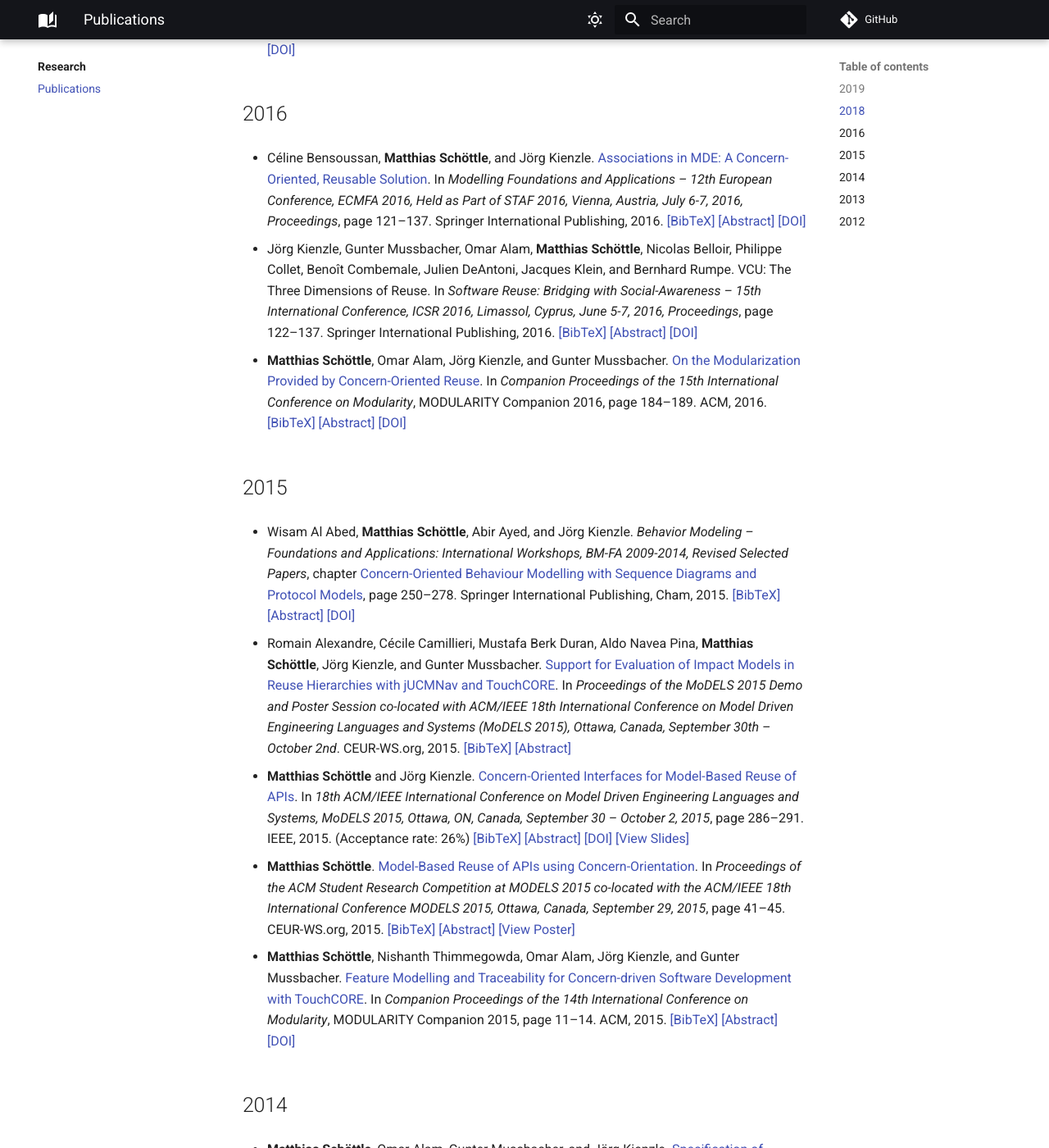
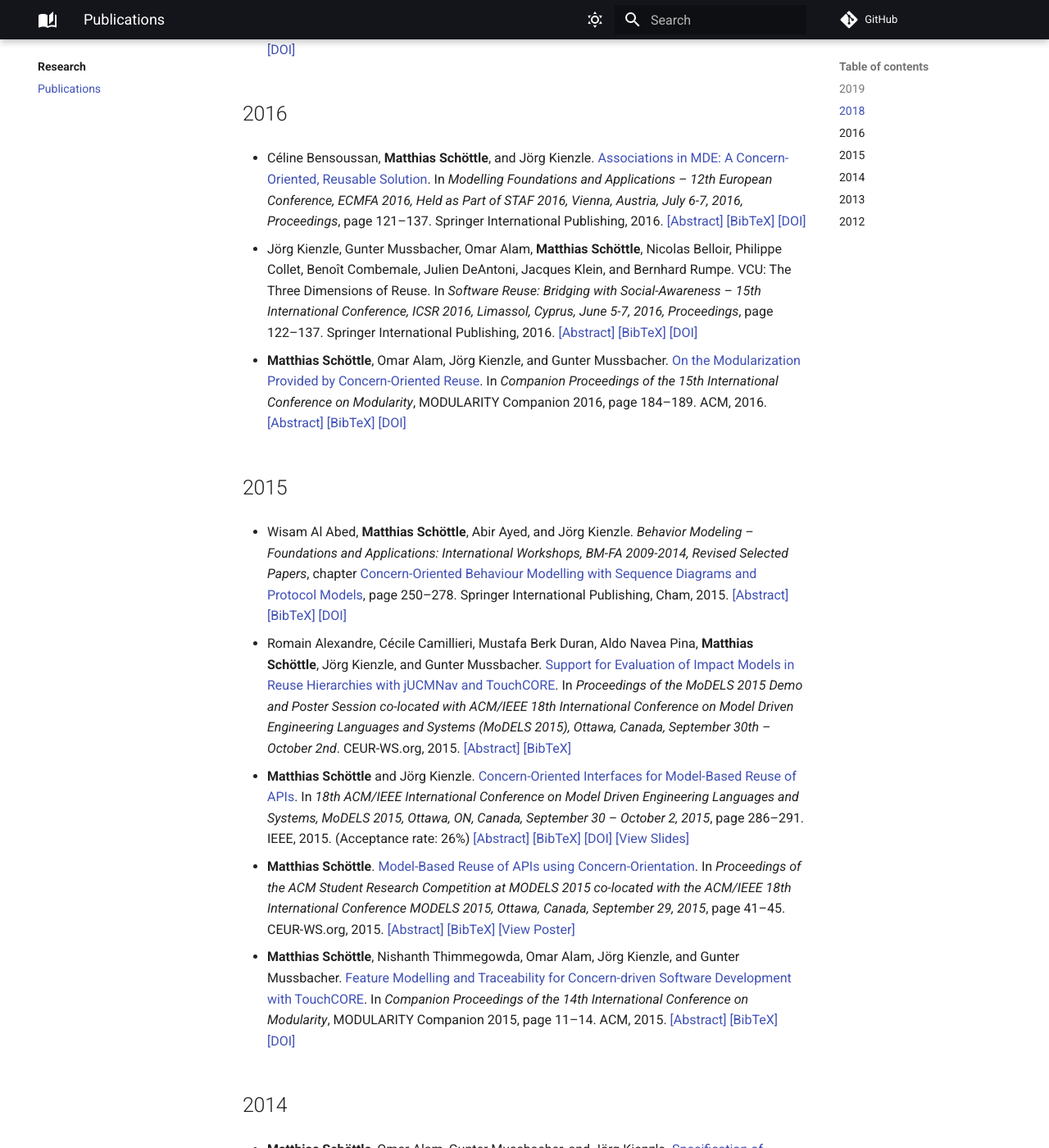
Before and after one commit to mschoettle/website, an MkDocs documentation site: the page built from docs/research/publications.md, in a window 1280 px wide and 1400 px high, scrolled down 661 px. Shown: the whole window at 82% size. Built offline with MkDocs 1.6.1 and Material for MkDocs 9.7.7, drawn with Linux system fonts in a browser that asks for light colours; comment, search, counter and statistics services are not loaded; some of the changed text lies outside the part shown.

````diff
--- /dev/null
+++ b/docs/javascript/extra.js
@@ -0,0 +1,23 @@
+document$.subscribe(function () {
+  // Find [Abstract] links and add a click handler to show and hide the abstract admonition
+  for (element of document.getElementsByTagName('a')) {
+    if (element.text == '[Abstract]') {
+      element.addEventListener('click', function (event) {
+        event.preventDefault()
+        let abstract = event.target.parentNode.nextElementSibling
+        abstract.classList.toggle('hidden')
+      })
+    }
+  }
+
+  // Find [BibTeX] links and add a click handler to show and hide the cite admonition
+  for (element of document.getElementsByTagName('a')) {
+    if (element.text == '[BibTeX]') {
+      element.addEventListener('click', function (event) {
+        event.preventDefault()
+        let bibtex = event.target.parentNode.nextElementSibling.nextElementSibling
+        bibtex.classList.toggle('hidden')
+      })
+    }
+  }
+})
--- a/docs/research/publications.md
+++ b/docs/research/publications.md
@@ -28,7 +28,7 @@
         ```
 
 * **Matthias Schöttle**. [_Model-Based Reuse of Framework APIs: Bridging the Gap Between Models and Code_](https://mattsch.com/wp-content/papercite-data/pdf/phdthesis_schoettle2019.pdf). PhD thesis, School of Computer Science, McGill University, 2019.
-    [\[BibTeX\]](#) [\[Abstract\]](#) [\[View Slides\]](https://mattsch.com/wp-content/papercite-data/pdf/phdthesis_schoettle2019_slides.pdf "View Slides of presentation")
+    [\[Abstract\]](#) [\[BibTeX\]](#) [\[View Slides\]](https://mattsch.com/wp-content/papercite-data/pdf/phdthesis_schoettle2019_slides.pdf "View Slides of presentation")
     { #paper-19 }
 
     !!! abstract hidden
@@ -52,7 +52,7 @@
 ## 2018
 
 * Benoit Combemale, Jörg Kienzle, Gunter Mussbacher, Olivier Barais, Erwan Bousse, Walter Cazzola, Philippe Collet, Thomas Degueule, Robert Heinrich, Jean-Marc Jézéquel, Manuel Leduc, Tanja Mayerhofer, Sébastien Mosser, **Matthias Schöttle**, Misha Strittmatter, and Andreas Wortmann. [Concern-Oriented Language Development (COLD): Fostering Reuse in Language Engineering](https://mattsch.com/wp-content/papercite-data/pdf/comlan-combemale2018.pdf). _Computer Languages, Systems & Structures_, 2018.
-    [\[BibTeX\]](#) [\[Abstract\]](#) [\[DOI\]](http://dx.doi.org/10.1016/j.cl.2018.05.004 "View document on publisher site")
+    [\[Abstract\]](#) [\[BibTeX\]](#) [\[DOI\]](http://dx.doi.org/10.1016/j.cl.2018.05.004 "View document on publisher site")
     { #paper-18 }
 
     !!! abstract hidden
@@ -80,7 +80,7 @@
 ## 2016
 
 * Céline Bensoussan, **Matthias Schöttle**, and Jörg Kienzle. [Associations in MDE: A Concern-Oriented, Reusable Solution](https://mattsch.com/wp-content/papercite-data/pdf/ecmfa-bensoussan2016.pdf). In _Modelling Foundations and Applications – 12th European Conference, ECMFA 2016, Held as Part of STAF 2016, Vienna, Austria, July 6-7, 2016, Proceedings_, page 121–137. Springer International Publishing, 2016.
-    [\[BibTeX\]](#) [\[Abstract\]](#) [\[DOI\]](http://dx.doi.org/10.1007/978-3-319-42061-5_8 "View document on publisher site")
+    [\[Abstract\]](#) [\[BibTeX\]](#) [\[DOI\]](http://dx.doi.org/10.1007/978-3-319-42061-5_8 "View document on publisher site")
     { #paper-17 }
 
     !!! abstract hidden
@@ -103,7 +103,7 @@
         ```
 
 * Jörg Kienzle, Gunter Mussbacher, Omar Alam, **Matthias Schöttle**, Nicolas Belloir, Philippe Collet, Benoît Combemale, Julien DeAntoni, Jacques Klein, and Bernhard Rumpe. VCU: The Three Dimensions of Reuse. In _Software Reuse: Bridging with Social-Awareness – 15th International Conference, ICSR 2016, Limassol, Cyprus, June 5-7, 2016, Proceedings_, page 122–137. Springer International Publishing, 2016.
-    [\[BibTeX\]](#) [\[Abstract\]](#) [\[DOI\]](http://dx.doi.org/10.1007/978-3-319-35122-3_9 "View document on publisher site")
+    [\[Abstract\]](#) [\[BibTeX\]](#) [\[DOI\]](http://dx.doi.org/10.1007/978-3-319-35122-3_9 "View document on publisher site")
     { #paper-16 }
 
     !!! abstract hidden
@@ -126,7 +126,7 @@
         ```
 
 * **Matthias Schöttle**, Omar Alam, Jörg Kienzle, and Gunter Mussbacher. [On the Modularization Provided by Concern-Oriented Reuse](https://mattsch.com/wp-content/papercite-data/pdf/momo-schoettle2016.pdf). In _Companion Proceedings of the 15th International Conference on Modularity_, MODULARITY Companion 2016, page 184–189. ACM, 2016.
-    [\[BibTeX\]](#) [\[Abstract\]](#) [\[DOI\]](http://dx.doi.org/10.1145/2892664.2892697 "View document on publisher site")
+    [\[Abstract\]](#) [\[BibTeX\]](#) [\[DOI\]](http://dx.doi.org/10.1145/2892664.2892697 "View document on publisher site")
     { #paper-15 }
 
     !!! abstract hidden
@@ -153,7 +153,7 @@
 ## 2015
 
 * Wisam Al Abed, **Matthias Schöttle**, Abir Ayed, and Jörg Kienzle. _Behavior Modeling – Foundations and Applications: International Workshops, BM-FA 2009-2014, Revised Selected Papers_, chapter [Concern-Oriented Behaviour Modelling with Sequence Diagrams and Protocol Models](https://mattsch.com/wp-content/papercite-data/pdf/bmfa-alabed2015.pdf), page 250–278. Springer International Publishing, Cham, 2015.
-    [\[BibTeX\]](#) [\[Abstract\]](#) [\[DOI\]](http://dx.doi.org/10.1007/978-3-319-21912-7_10 "View document on publisher site")
+    [\[Abstract\]](#) [\[BibTeX\]](#) [\[DOI\]](http://dx.doi.org/10.1007/978-3-319-21912-7_10 "View document on publisher site")
     { #paper-14 }
 
     !!! abstract hidden
@@ -180,7 +180,7 @@
         ```
 
 * Romain Alexandre, Cécile Camillieri, Mustafa Berk Duran, Aldo Navea Pina, **Matthias Schöttle**, Jörg Kienzle, and Gunter Mussbacher. [Support for Evaluation of Impact Models in Reuse Hierarchies with jUCMNav and TouchCORE](https://mattsch.com/wp-content/papercite-data/pdf/models-demos-alexandre2015.pdf). In _Proceedings of the MoDELS 2015 Demo and Poster Session co-located with ACM/IEEE 18th International Conference on Model Driven Engineering Languages and Systems (MoDELS 2015), Ottawa, Canada, September 30th – October 2nd_. CEUR-WS.org, 2015.
-    [\[BibTeX\]](#) [\[Abstract\]](#)
+    [\[Abstract\]](#) [\[BibTeX\]](#)
     { #paper-13 }
 
     !!! abstract hidden
@@ -202,7 +202,7 @@
         ```
 
 * **Matthias Schöttle** and Jörg Kienzle. [Concern-Oriented Interfaces for Model-Based Reuse of APIs](https://mattsch.com/wp-content/papercite-data/pdf/models-schoettle2015.pdf). In _18th ACM/IEEE International Conference on Model Driven Engineering Languages and Systems, MoDELS 2015, Ottawa, ON, Canada, September 30 – October 2, 2015_, page 286–291. IEEE, 2015. (Acceptance rate: 26%)
-    [\[BibTeX\]](#) [\[Abstract\]](#) [\[DOI\]](http://dx.doi.org/10.1109/MODELS.2015.7338259 "View document on publisher site") [\[View Slides\]](https://mattsch.com/wp-content/papercite-data/pdf/models-schoettle2015_slides.pdf "View Slides of presentation")
+    [\[Abstract\]](#) [\[BibTeX\]](#) [\[DOI\]](http://dx.doi.org/10.1109/MODELS.2015.7338259 "View document on publisher site") [\[View Slides\]](https://mattsch.com/wp-content/papercite-data/pdf/models-schoettle2015_slides.pdf "View Slides of presentation")
     { #paper-12 }
 
     !!! abstract hidden
@@ -227,7 +227,7 @@
         ```
 
 * **Matthias Schöttle**. [Model-Based Reuse of APIs using Concern-Orientation](https://mattsch.com/wp-content/papercite-data/pdf/models-src-schoettle2015.pdf). In _Proceedings of the ACM Student Research Competition at MODELS 2015 co-located with the ACM/IEEE 18th International Conference MODELS 2015, Ottawa, Canada, September 29, 2015_, page 41–45. CEUR-WS.org, 2015.
-    [\[BibTeX\]](#) [\[Abstract\]](#) [\[View Poster\]](https://mattsch.com/wp-content/papercite-data/pdf/models-src-schoettle2015_poster.pdf "View Poster")
+    [\[Abstract\]](#) [\[BibTeX\]](#) [\[View Poster\]](https://mattsch.com/wp-content/papercite-data/pdf/models-src-schoettle2015_poster.pdf "View Poster")
     { #paper-11 }
 
     !!! abstract hidden
@@ -250,7 +250,7 @@
         ```
 
 * **Matthias Schöttle**, Nishanth Thimmegowda, Omar Alam, Jörg Kienzle, and Gunter Mussbacher. [Feature Modelling and Traceability for Concern-driven Software Development with TouchCORE](https://mattsch.com/wp-content/papercite-data/pdf/modularity-demos-schoettle2015.pdf). In _Companion Proceedings of the 14th International Conference on Modularity_, MODULARITY Companion 2015, page 11–14. ACM, 2015.
-    [\[BibTeX\]](#) [\[Abstract\]](#) [\[DOI\]](http://dx.doi.org/10.1145/2735386.2735922 "View document on publisher site")
+    [\[Abstract\]](#) [\[BibTeX\]](#) [\[DOI\]](http://dx.doi.org/10.1145/2735386.2735922 "View document on publisher site")
     { #paper-10 }
 
     !!! abstract hidden
@@ -282,7 +282,7 @@
 ## 2014
 
 * **Matthias Schöttle**, Omar Alam, Gunter Mussbacher, and Jörg Kienzle. [Specification of Domain-specific Languages Based on Concern Interfaces](https://mattsch.com/wp-content/papercite-data/pdf/foal-schoettle2014.pdf). In _Proceedings of the 13th Workshop on Foundations of Aspect-Oriented Languages_, FOAL ’14, page 23–28. ACM, 2014.
-    [\[BibTeX\]](#) [\[Abstract\]](#) [\[DOI\]](http://dx.doi.org/10.1145/2588548.2588551 "View document on publisher site")
+    [\[Abstract\]](#) [\[BibTeX\]](#) [\[DOI\]](http://dx.doi.org/10.1145/2588548.2588551 "View document on publisher site")
     { #paper-9 }
 
     !!! abstract hidden
@@ -312,7 +312,7 @@
         ```
 
 * Nishanth Thimmegowda, Omar Alam, **Matthias Schöttle**, Wisam Al Abed, Thomas Di’Meco, Laura Martellotto, Gunter Mussbacher, and Jörg Kienzle. [Concern-Driven Software Development with jUCMNav and TouchRAM](https://mattsch.com/wp-content/papercite-data/pdf/models-demos-thimmegowda2014.pdf). In _Proceedings of the Demonstrations Track of the ACM/IEEE 17th International Conference on Model Driven Engineering Languages and Systems (MoDELS 2014), Valencia, Spain, October 1st and 2nd, 2014_. CEUR-WS.org, 2014.
-    [\[BibTeX\]](#) [\[Abstract\]](#) [\[View Slides\]](https://mattsch.com/wp-content/papercite-data/pdf/models-demos-thimmegowda2014_slides.pdf "View Slides of presentation")
+    [\[Abstract\]](#) [\[BibTeX\]](#) [\[View Slides\]](https://mattsch.com/wp-content/papercite-data/pdf/models-demos-thimmegowda2014_slides.pdf "View Slides of presentation")
     { #paper-8 }
 
     !!! abstract hidden
@@ -334,7 +334,7 @@
         ```
 
 * Gunter Mussbacher, Daniel Amyot, Ruth Breu, Jean-Michel Bruel, Betty H. C. Cheng, Philippe Collet, Benoit Combemale, Robert B. France, Rogardt Heldal, James Hill, Jörg Kienzle, **Matthias Schöttle**, Friedrich Steimann, Dave Stikkolorum, and Jon Whittle. [The Relevance of Model-Driven Engineering Thirty Years from Now](https://mattsch.com/wp-content/papercite-data/pdf/models-mussbacher2014.pdf). In Juergen Dingel, Wolfram Schulte, Isidro Ramos, Silvia Abrahão, and Emilio Insfran, editors, _Model-Driven Engineering Languages and Systems: 17th International Conference, MODELS 2014, Valencia, Spain, September 28 – October 3, 2014. Proceedings_, page 183–200. Springer International Publishing, 2014. (Acceptance rate: 24%)
-    [\[BibTeX\]](#) [\[Abstract\]](#) [\[DOI\]](http://dx.doi.org/10.1007/978-3-319-11653-2_12 "View document on publisher site")
+    [\[Abstract\]](#) [\[BibTeX\]](#) [\[DOI\]](http://dx.doi.org/10.1007/978-3-319-11653-2_12 "View document on publisher site")
     { #paper-7 }
 
     !!! abstract hidden
@@ -361,7 +361,7 @@
         ```
 
 * **Matthias Schöttle**, Omar Alam, Franz-Philippe Garcia, Gunter Mussbacher, and Jörg Kienzle. [TouchRAM: A Multitouch-enabled Software Design Tool Supporting Concern-oriented Reuse](https://mattsch.com/wp-content/papercite-data/pdf/modularity-demos-schoettle2014.pdf). In _Proceedings of the Companion Publication of the 13th International Conference on Modularity_, MODULARITY ’14, page 25–28. ACM, 2014.
-    [\[BibTeX\]](#) [\[Abstract\]](#) [\[DOI\]](http://dx.doi.org/10.1145/2584469.2584475 "View document on publisher site") [\[View Slides\]](https://mattsch.com/wp-content/papercite-data/pdf/modularity-demos-schoettle2014_slides.pdf "Vieew Slides of presentation")
+    [\[Abstract\]](#) [\[BibTeX\]](#) [\[DOI\]](http://dx.doi.org/10.1145/2584469.2584475 "View document on publisher site") [\[View Slides\]](https://mattsch.com/wp-content/papercite-data/pdf/modularity-demos-schoettle2014_slides.pdf "Vieew Slides of presentation")
     { #paper-6 }
 
     !!! abstract hidden
@@ -393,7 +393,7 @@
 ## 2013
 
 * **Matthias Schöttle** and Jörg Kienzle. [On the Challenges of Composing Multi-View Models](https://mattsch.com/wp-content/papercite-data/pdf/gemoc-schoettle2013.pdf). _In the GEMOC’13 Workshop co-located with the 16th International Conference on Model Driven Engineering Languages and Systems (MODELS 2013)_, October 2013.
-    [\[BibTeX\]](#) [\[Abstract\]](#) [\[View Slides\]](https://mattsch.com/wp-content/papercite-data/pdf/gemoc-schoettle2013_slides.pdf "View Slides of presentation")
+    [\[Abstract\]](#) [\[BibTeX\]](#) [\[View Slides\]](https://mattsch.com/wp-content/papercite-data/pdf/gemoc-schoettle2013_slides.pdf "View Slides of presentation")
     { #paper-5 }
 
     !!! abstract hidden
@@ -415,7 +415,7 @@
         ```
 
 * Omar Alam, **Matthias Schöttle**, and Jörg Kienzle. [Revising the Comparison Criteria for Composition](https://mattsch.com/wp-content/papercite-data/pdf/cma-alam2013.pdf). In _Proceedings of the Fourth International Comparing Modeling Approaches Workshop 2013 co-located with the ACM/IEEE 16th International Conference on Model Driven Engineering Languages and Systems (MODELS 2013), Miami, Florida, USA, October 1, 2013._. CEUR-WS.org, 2013.
-    [\[BibTeX\]](#) [\[Abstract\]](#)
+    [\[Abstract\]](#) [\[BibTeX\]](#)
     { #paper-4 }
 
     !!! abstract hidden
@@ -437,7 +437,7 @@
         ```
 
 * **Matthias Schöttle**, Omar Alam, Abir Ayed, and Jörg Kienzle. [Concern-Oriented Software Design with TouchRAM](https://mattsch.com/wp-content/papercite-data/pdf/models-demos-schoettle2013.pdf). In _Joint Proceedings of MODELS’13 Invited Talks, Demonstration Session, Poster Session, and ACM Student Research Competition co-located with the 16th International Conference on Model Driven Engineering Languages and Systems (MODELS 2013), Miami, USA, September 29 – October 4, 2013._, page 51–55. CEUR-WS.org, 2013.
-    [\[BibTeX\]](#) [\[Abstract\]](#)
+    [\[Abstract\]](#) [\[BibTeX\]](#)
     { #paper-3 }
 
     !!! abstract hidden
@@ -462,7 +462,7 @@
 ## 2012
 
 * Wisam Al Abed, Valentin Bonnet, **Matthias Schöttle**, Engin Yildirim, Omar Alam, and Jörg Kienzle. [TouchRAM: A Multitouch-Enabled Tool for Aspect-Oriented Software Design](https://mattsch.com/wp-content/papercite-data/pdf/sle-alabed2012.pdf). In Krzysztof Czarnecki and Görel Hedin, editors, _Software Language Engineering: 5th International Conference, SLE 2012, Dresden, Germany, September 26-28, 2012, Revised Selected Papers_, page 275–285. Springer Berlin Heidelberg, 2012.
-    [\[BibTeX\]](#) [\[Abstract\]](#) [\[DOI\]](http://dx.doi.org/10.1007/978-3-642-36089-3_16 "View document on publisher site")
+    [\[Abstract\]](#) [\[BibTeX\]](#) [\[DOI\]](http://dx.doi.org/10.1007/978-3-642-36089-3_16 "View document on publisher site")
     { #paper-2 }
 
     !!! abstract hidden
@@ -488,7 +488,7 @@
         ```
 
 * **Matthias Schöttle**. [Aspect-Oriented Behavior Modeling In Practice](https://mattsch.com/wp-content/papercite-data/pdf/masterthesis_schoettle2012.pdf). Master’s thesis, Department of Computer Science, Karlsruhe University of Applied Sciences, September 2012. Conducted at the School of Computer Science, McGill University, Montreal, Canada.
-    [\[BibTeX\]](#) [\[Abstract\]](#)
+    [\[Abstract\]](#) [\[BibTeX\]](#)
     { #paper-1 }
 
     !!! abstract hidden
--- a/mkdocs.yml
+++ b/mkdocs.yml
@@ -54,6 +54,9 @@ theme:
 
 extra_css:
   - stylesheets/extra.css
+
+extra_javascript:
+  - javascript/extra.js
 
 
 extra:
````
